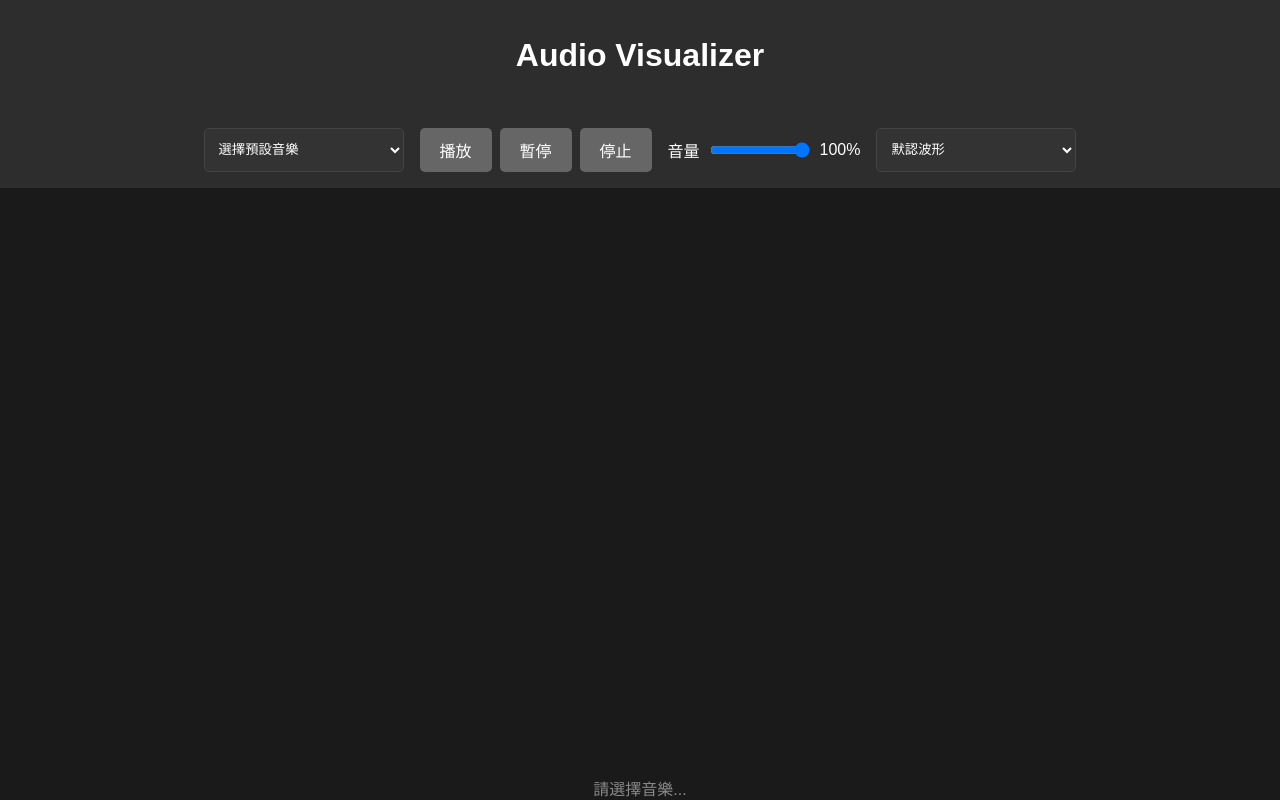
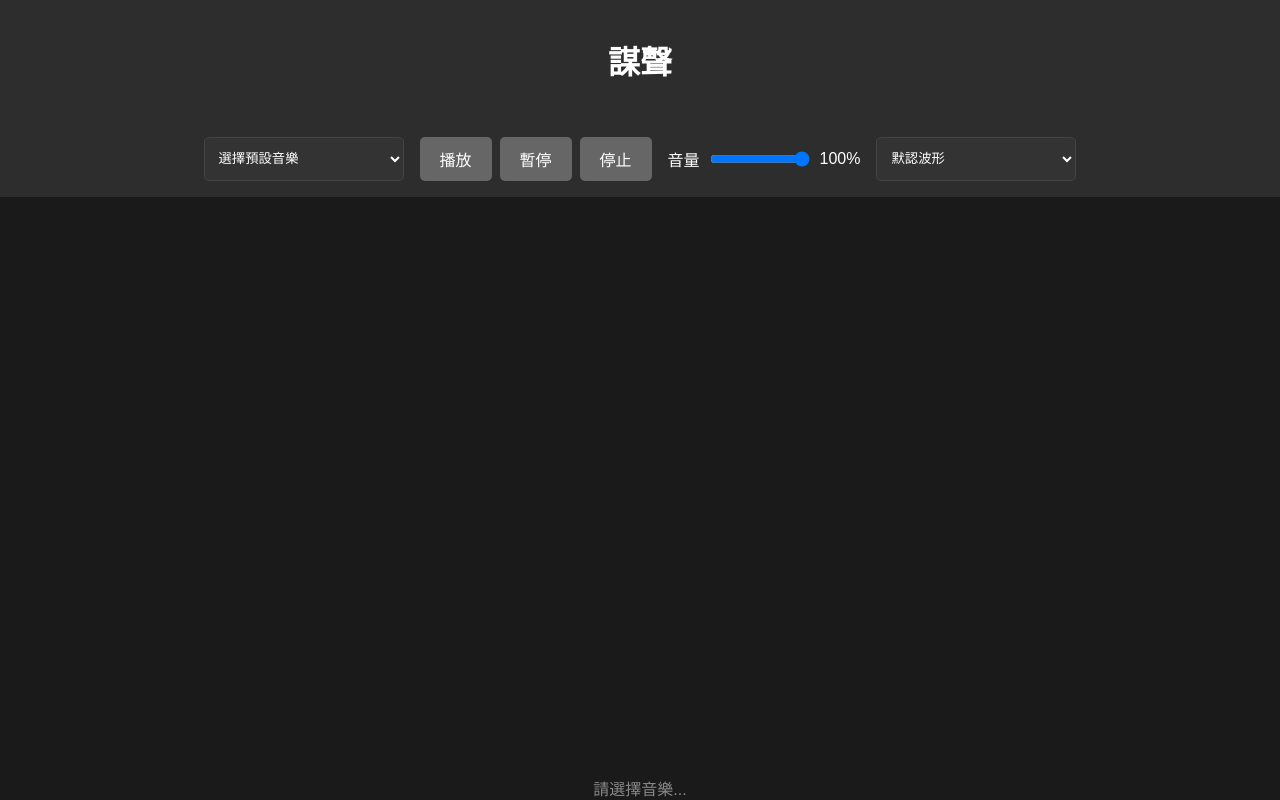
Before and after one commit to weeaboo69/weeaboo69.github.io, a website: page circular-audio-wave/page/test.html in a window 1280 px wide. Drawn offline with nearby package versions, Linux system fonts and the light colour scheme.

Commit message:
1218-6標題

```diff
--- a/circular-audio-wave/page/test.html
+++ b/circular-audio-wave/page/test.html
@@ -92,7 +92,7 @@
 </head>
 <body>
     <div class="header">
-        <h1>Audio Visualizer</h1>
+        <h1>謀聲</h1>
     </div>
 
     <div class="controls">
```
